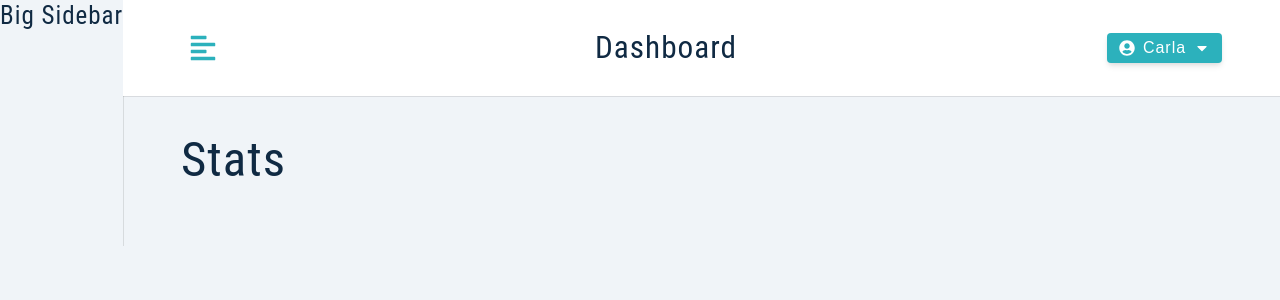
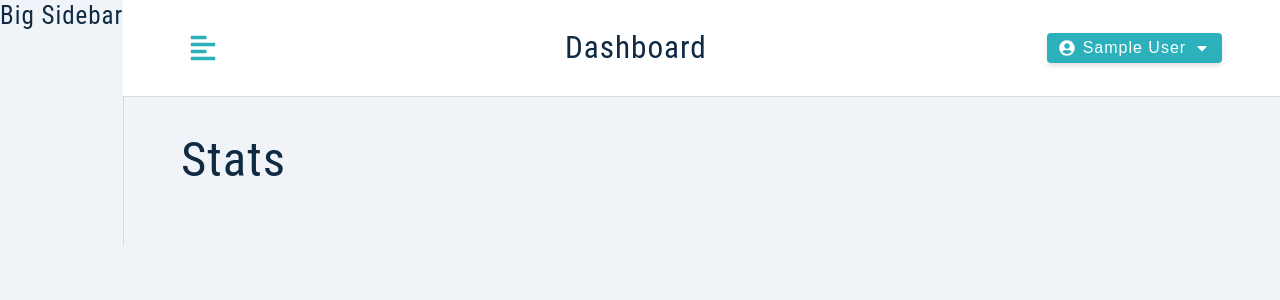
Before and after one commit to Cmmh1101/mern-job-tracker, a React (Create React App) app in the folder client/: page / in a window 1280 px wide. Shown: the top 300 px of the page. Built offline with nearby package versions, Linux system fonts and the light colour scheme; sample sign-in values are in the browser's storage.

Commit message:
finished top navbar

```diff
--- a/client/src/components/Navbar.js
+++ b/client/src/components/Navbar.js
@@ -5,7 +5,7 @@ import { useAppContext } from "../context/appContext";
 import Logo from "./Logo";
 
 const Navbar = () => {
-  const { toggleSidebar, logoutUser } = useAppContext();
+  const { user, toggleSidebar, logoutUser } = useAppContext();
   const [showLogout, setShowLogout] = useState(false);
 
   return (
@@ -25,7 +25,7 @@ const Navbar = () => {
             onClick={() => setShowLogout(!showLogout)}
           >
             <FaUserCircle />
-            Carla
+            {user && user.name}
             <FaCaretDown />
           </button>
           <div className={showLogout ? "dropdown show-dropdown" : "dropdown"}>
--- a/client/src/context/appContext.js
+++ b/client/src/context/appContext.js
@@ -57,7 +57,7 @@ const AppProvider = ({ children }) => {
 
   const removeUserFromLocalStorage = () => {
     localStorage.removeItem("token");
-    localStorage.removeItem("use");
+    localStorage.removeItem("user");
     localStorage.removeItem("location");
   };
 
--- a/client/src/context/reducer.js
+++ b/client/src/context/reducer.js
@@ -69,8 +69,8 @@ const reducer = (state, action) => {
       ...initialState,
       user: null,
       token: null,
-      userLocation: null,
-      jobLocation: null,
+      userLocation: "",
+      jobLocation: "",
     };
   }
 
```
